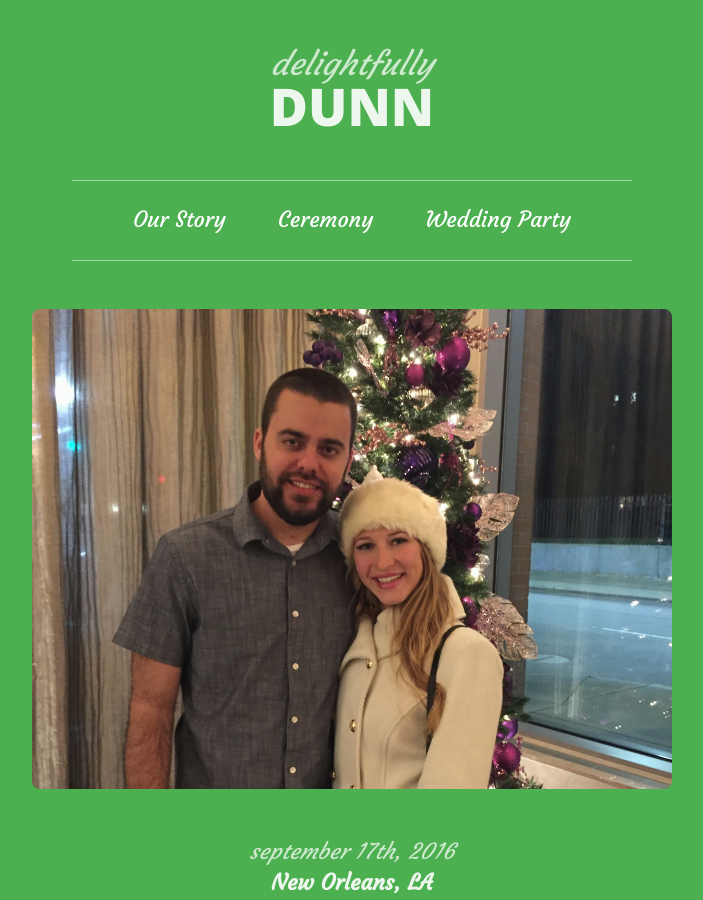
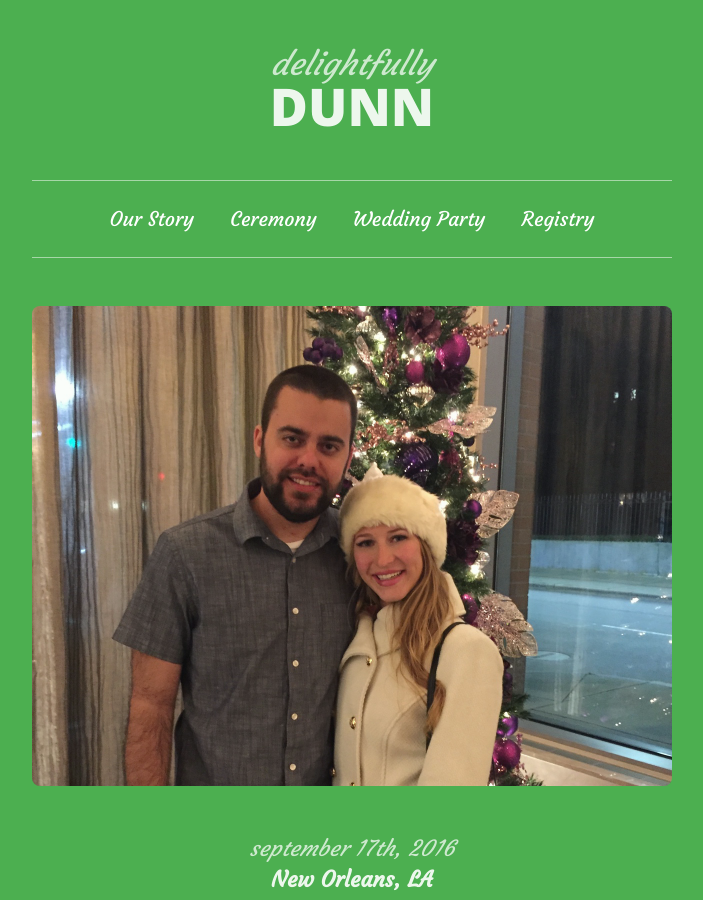
Before and after one commit to tristandunn/delightfullydunn.com, a Jekyll site: the page built from index.html, in a window 1280 px wide. Shown: the whole page, without its empty margins (288-991 px from the left). Built offline with Jekyll 4.4.1, drawn with Linux system fonts in a browser that asks for light colours.

Commit message:
Add link to registry.

```diff
--- a/_layouts/default.html
+++ b/_layouts/default.html
@@ -25,6 +25,7 @@
     <li><a href="/our-story">Our Story</a></li>
     <li><a href="/ceremony">Ceremony</a></li>
     <li><a href="/wedding-party">Wedding Party</a></li>
+    <li><a href="https://www.honeymoonwishes.com/Honeymoon-Registry-317584-Sandals-La-Toc-St-Lucia-Heather-Williams-Tristan-Dunn.html">Registry</a></li>
   </ul>
 </nav>
 
--- a/_sass/_global.scss
+++ b/_sass/_global.scss
@@ -49,16 +49,16 @@ nav {
   ul {
     list-style: none;
     margin: 48px auto;
-    padding: 24px;
+    padding: 24px 12px;
     border-top: 1px solid rgba(255, 255, 255, 0.5);
     border-bottom: 1px solid rgba(255, 255, 255, 0.5);
     line-height: 1.4;
-    max-width: 512px;
+    max-width: 616px;
   }
 
   li {
-    margin: 0 0 0 48px;
-    font-size: 22px;
+    margin: 0 0 0 32px;
+    font-size: 20px;
     font-family: "Courgette", cursive;
     display: inline-block;
 
@@ -68,11 +68,24 @@ nav {
   }
 }
 
-@media screen and (max-width: 512px) {
+@media screen and (max-width: 640px) {
   nav {
     li {
       margin: 0 0 0 16px;
-      font-size: 16px;
+      font-size: 17px;
+    }
+  }
+}
+
+@media screen and (max-width: 512px) {
+  nav {
+    ul {
+      padding: 24px 0;
+    }
+
+    li {
+      margin: 0 0 0 10px;
+      font-size: 13px;
     }
   }
 }
```
